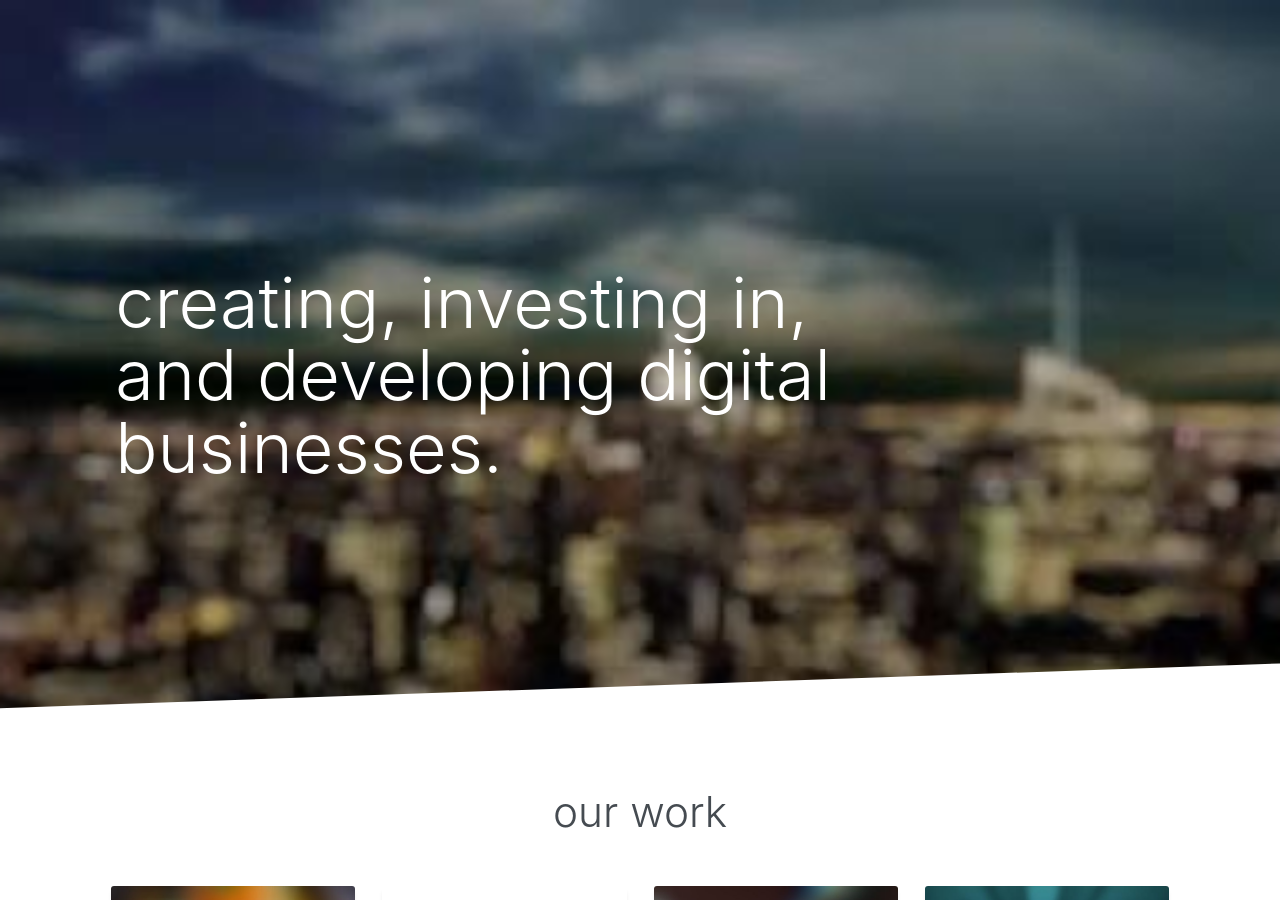
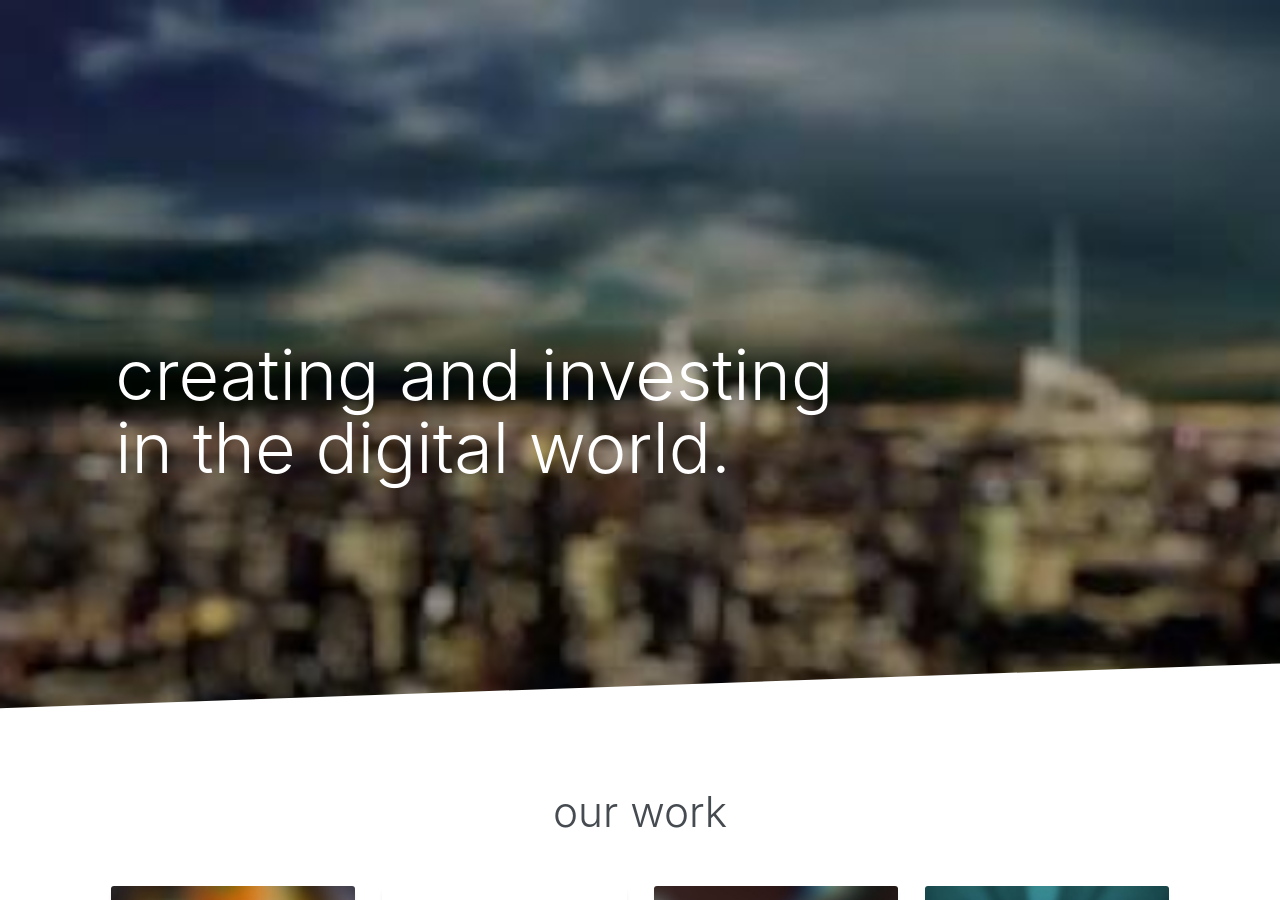
Before and after one commit to atticventures/site, a Jekyll site: the page built from _pages/home.html, in a window 1280 px wide and 900 px high, scrolled down 259 px. Built offline with Jekyll 4.4.1, drawn with Linux system fonts in a browser that asks for light colours; our own code applies the rules of GitHub Pages for plain Markdown files; some of the changed text lies outside the part shown.

Commit message:
Update home.html

```diff
--- a/_pages/home.html
+++ b/_pages/home.html
@@ -1,5 +1,5 @@
 ---
-title: Creating & investing in the digital world.
+title: Creating & Investing in the digital world.
 permalink: /
 exclude: true
 video: /assets/vid/alt2
@@ -47,7 +47,7 @@ tiles:
 	<div class="section header dark bottom">
 		<div class="section-content">
 			<div class="short">
-				<h1>Creating, investing in, and developing digital businesses.</h1>
+				<h1>Creating and Investing in the digital world.</h1>
 			</div>
 		</div>
 	</div>
```
Also changed, not shown: other parts of _pages/home.html (+2 -2 lines).
